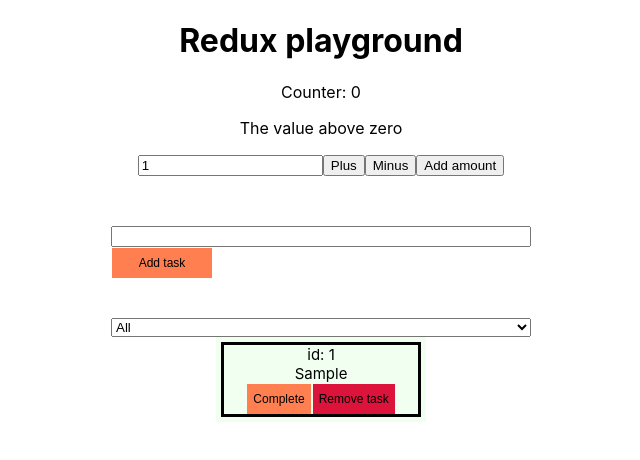
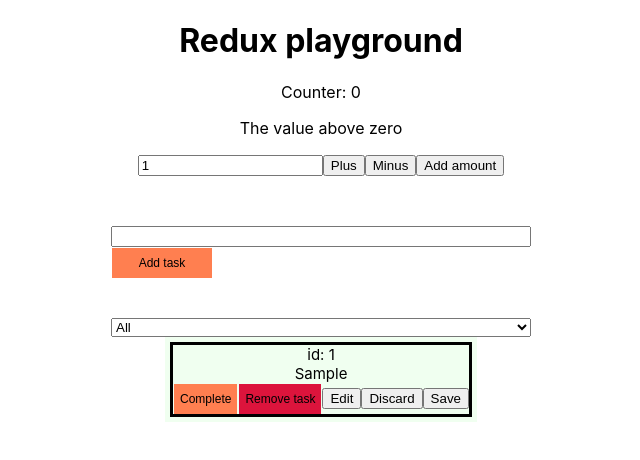
Before and after one commit to LipinVV/Redux-example, a React (Create React App) app: page / in a window 1280 px wide. Both pictures are taken after typing "Sample" into the empty fields and a click on the button "Add task". Shown: the top 460 px of the page, without its empty margins (319-959 px from the left). Built offline with nearby package versions, Linux system fonts and the light colour scheme.

Commit message:
add feature to change task text and save it; have a bug with the input during text changes

```diff
--- a/src/Tasks/Tasks.js
+++ b/src/Tasks/Tasks.js
@@ -10,10 +10,17 @@
     const [task, setTask] = useState([]);
     const [taskId, setTaskId] = useState(0);
     const [groupTask, setGroundTask] = useState([]);
+    const [newValue, setNewValue] = useState('');
 
     const handleChanger = (evt) => {
         const {value} = evt.target;
         setValue(value);
+    }
+
+
+    const editTaskHandleChanger = (evt) => {
+        const {value} = evt.target;
+        setNewValue(value);
     }
 
     const submitTaskHandler = () => {
@@ -23,6 +30,29 @@
             {text: value, completed: false, id: taskId}
         ]);
     }
+
+    const editTextTask = (id) => {
+        setTask(task.map(oneTask => {
+            if (oneTask.id === id) {
+                return {
+                    ...oneTask, changed: true
+                }
+            }
+            return oneTask;
+        }))
+    }
+
+    const saveTextTask = (id) => {
+        setTask(task.map(oneTask => {
+            if (oneTask.id === id) {
+                return {
+                    ...oneTask, text: newValue, changed: false
+                }
+            }
+            return oneTask;
+        }))
+    }
+    console.log(task)
     const removeTaskHandler = (id) => {
         setTask(task.filter(issue => issue.id !== id));
     }
@@ -64,10 +94,14 @@
     console.log(curState)
     // to think about how to push / transfer somewhere else filtered tasks, to another page maybe
     // keep tasks in a localstorage
+
+    const [correction, setCorrection] = useState(false);
+    // console.log(correction)
     return (
         <div className='tasks'>
             <input value={value} onChange={handleChanger} type='text'/>
             <button
+                type='button'
                 className='tasks__button'
                 onClick={() => {
                     dispatch(taskManagementAddTask(
@@ -91,8 +125,9 @@
                             className={!task.completed ? 'task__single-task' : 'task__single-task task__single-task-completed'}
                             key={Date.now() + index}>
                             <div>id: {task.id + 1}</div>
-                            <div>{task.text}</div>
+                            <div>{!task.changed && task.id === index ? task.text : <input value={newValue} type='text' onChange={editTaskHandleChanger}/>}</div>
                             <button
+                                type='button'
                                 className={!task.completed ? 'tasks__button' : 'tasks__button tasks__button-completed'}
                                 onClick={() => {
                                     completeHandler(task.id);
@@ -101,11 +136,36 @@
                                 }>{task.completed ? 'Completed' : 'Complete'}
                             </button>
                             <button
+                                type='button'
                                 className='tasks__button tasks__button-remove'
                                 onClick={() => {
                                     removeTaskHandler(task.id);
                                     dispatch(taskManagementRemoveTask(task));
                                 }}>Remove task
+                            </button>
+                            <button
+                                type='button'
+                                onClick={() => {
+                                    editTextTask(task.id)
+                                    // console.log(task.id, index)
+                                }}
+                            >
+                                Edit
+                            </button>
+                            <button
+                                type='button'
+                                onClick={() => task.id === index ? setCorrection(false) : null}
+                            >
+                                Discard
+                            </button>
+                            <button
+                                type='button'
+                                onClick={() => {
+                                    saveTextTask(task.id);
+                                    setNewValue('')
+                                }}
+                            >
+                                Save
                             </button>
                         </div>
                     )
```
